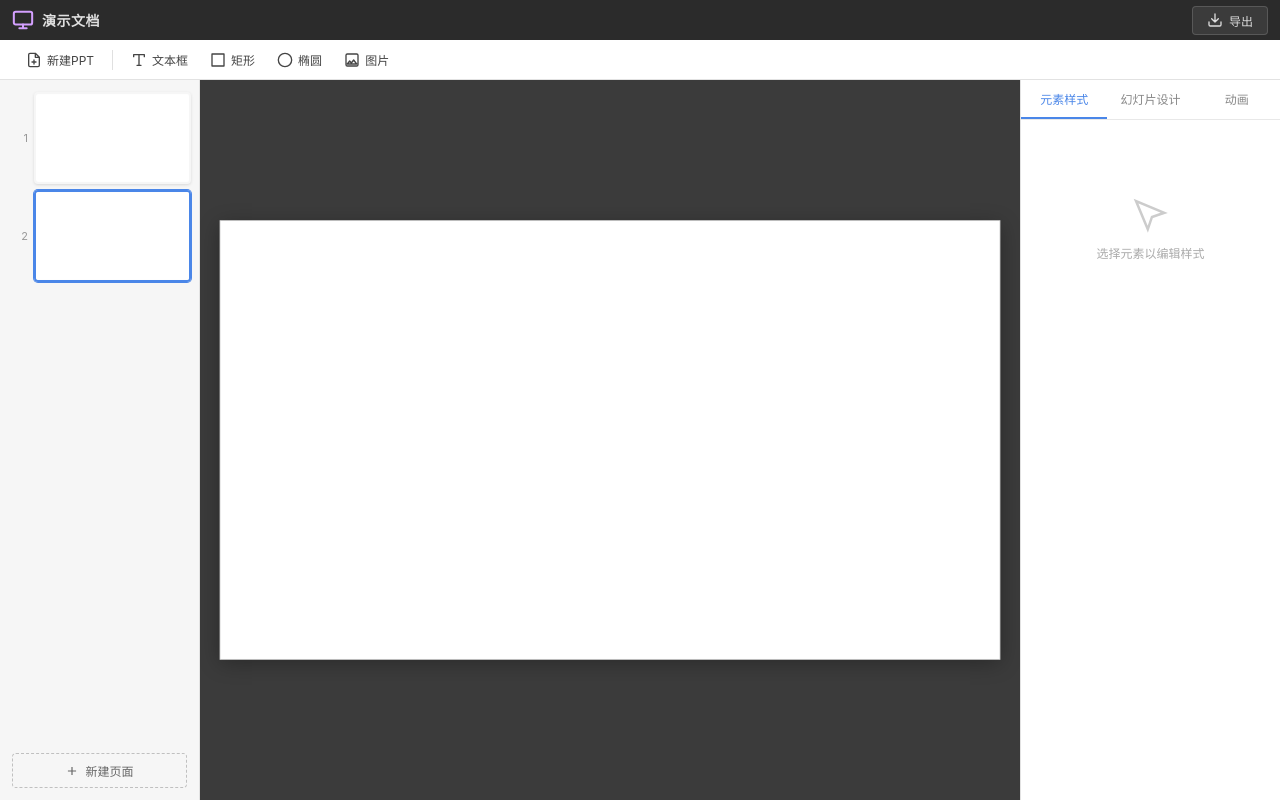
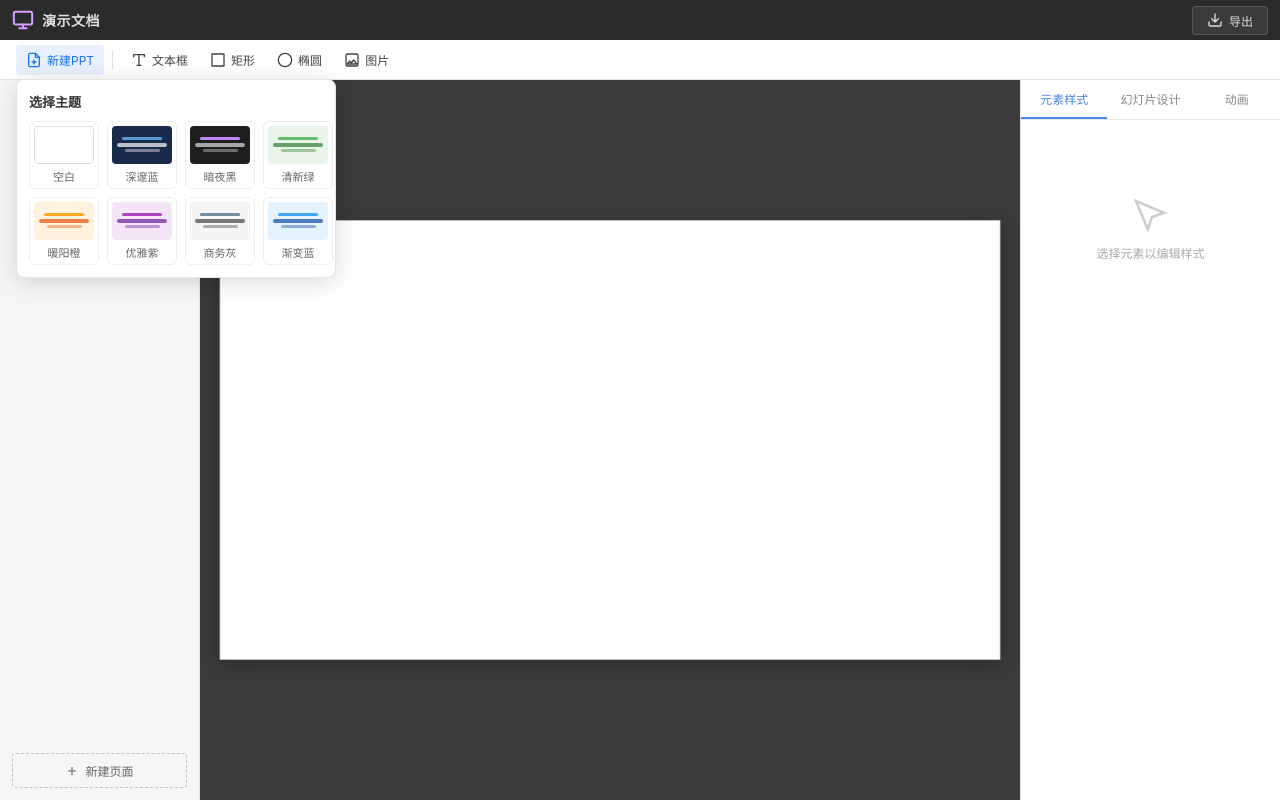
Before and after one commit to Zhaiht/ppt-editor, a React (Vite) app: page / in a window 1280 px wide. Both pictures are taken after a click on the button "新建PPT". Built offline with nearby package versions, Linux system fonts and the light colour scheme.

Commit message:
初始化项目：添加ppt-editor相关文件

```diff
--- a/src/components/EditorToolbar.tsx
+++ b/src/components/EditorToolbar.tsx
@@ -1,26 +1,51 @@
-import React, { useRef } from 'react';
+import React, { useRef, useState } from 'react';
 import { v4 as uuid } from 'uuid';
 import { useEditorStore } from '../store';
-import { Tool } from '../types';
+import { Tool, Slide, SlideElement } from '../types';
+
+const themes: { name: string; background: string; titleColor: string; accent: string }[] = [
+  { name: '空白', background: '#ffffff', titleColor: '#333333', accent: '#4A90D9' },
+  { name: '深邃蓝', background: '#1a2a4a', titleColor: '#ffffff', accent: '#5b9bd5' },
+  { name: '暗夜黑', background: '#1e1e1e', titleColor: '#e0e0e0', accent: '#bb86fc' },
+  { name: '清新绿', background: '#e8f5e9', titleColor: '#2e7d32', accent: '#66bb6a' },
+  { name: '暖阳橙', background: '#fff3e0', titleColor: '#e65100', accent: '#ffa726' },
+  { name: '优雅紫', background: '#f3e5f5', titleColor: '#6a1b9a', accent: '#ab47bc' },
+  { name: '商务灰', background: '#f5f5f5', titleColor: '#424242', accent: '#78909c' },
+  { name: '渐变蓝', background: '#e3f2fd', titleColor: '#0d47a1', accent: '#42a5f5' },
+];
+
+function createThemedSlide(theme: typeof themes[0]): Slide {
+  const elements: SlideElement[] = [];
+  if (theme.name !== '空白') {
+    elements.push({
+      id: uuid(), type: 'text', x: 80, y: 180, width: 800, height: 80,
+      rotation: 0, content: '点击输入标题', fontSize: 36, fontFamily: 'Microsoft YaHei',
+      color: theme.titleColor, bold: true,
+    });
+    elements.push({
+      id: uuid(), type: 'text', x: 80, y: 280, width: 800, height: 50,
+      rotation: 0, content: '点击输入副标题', fontSize: 20, fontFamily: 'Microsoft YaHei',
+      color: theme.titleColor,
+    });
+    elements.push({
+      id: uuid(), type: 'rect', x: 80, y: 270, width: 120, height: 4,
+      rotation: 0, fill: theme.accent, stroke: theme.accent, strokeWidth: 0,
+    });
+  }
+  return { id: uuid(), elements, background: theme.background };
+}
+
 
 const insertTools: { key: Tool; label: string; svgPath: string }[] = [
-  {
-    key: 'text', label: '文本框',
-    svgPath: 'M4 7V4h16v3M9 20h6M12 4v16',
-  },
-  {
-    key: 'rect', label: '矩形',
-    svgPath: 'M3 3h18v18H3z',
-  },
-  {
-    key: 'ellipse', label: '椭圆',
-    svgPath: 'M12 22c5.523 0 10-4.477 10-10S17.523 2 12 2 2 6.477 2 12s4.477 10 10 10z',
-  },
+  { key: 'text', label: '文本框', svgPath: 'M4 7V4h16v3M9 20h6M12 4v16' },
+  { key: 'rect', label: '矩形', svgPath: 'M3 3h18v18H3z' },
+  { key: 'ellipse', label: '椭圆', svgPath: 'M12 22c5.523 0 10-4.477 10-10S17.523 2 12 2 2 6.477 2 12s4.477 10 10 10z' },
 ];
 
 export const EditorToolbar: React.FC = () => {
   const { activeTool, setActiveTool, addElement, deleteElement, selectedElementId, slides, currentSlideIndex, addSlide } = useEditorStore();
   const fileRef = useRef<HTMLInputElement>(null);
+  const [showThemes, setShowThemes] = useState(false);
   const slide = slides[currentSlideIndex];
   const selectedEl = slide.elements.find((e) => e.id === selectedElementId);
 
@@ -43,15 +68,43 @@ export const EditorToolbar: React.FC = () => {
     e.target.value = '';
   };
 
+  const handleThemeSelect = (theme: typeof themes[0]) => {
+    addSlide(createThemedSlide(theme));
+    setShowThemes(false);
+  };
+
   return (
     <div style={s.bar}>
       <div style={s.group}>
-        <ToolBtn
-          label="新建PPT"
-          active={false}
-          onClick={() => addSlide()}
-          svgPath="M14 2H6a2 2 0 00-2 2v16a2 2 0 002 2h12a2 2 0 002-2V8l-6-6zM14 2v6h6M12 18v-6M9 15h6"
-        />
+        <div style={{ position: 'relative' }}>
+          <ToolBtn
+            label="新建PPT"
+            active={showThemes}
+            onClick={() => setShowThemes(!showThemes)}
+            svgPath="M14 2H6a2 2 0 00-2 2v16a2 2 0 002 2h12a2 2 0 002-2V8l-6-6zM14 2v6h6M12 18v-6M9 15h6"
+          />
+          {showThemes && (
+            <div style={s.themePicker} onMouseLeave={() => setShowThemes(false)}>
+              <div style={s.themeTitle}>选择主题</div>
+              <div style={s.themeGrid}>
+                {themes.map((t) => (
+                  <button key={t.name} style={s.themeCard} onClick={() => handleThemeSelect(t)}>
+                    <div style={{ ...s.themePreview, background: t.background, border: t.background === '#ffffff' ? '1px solid #ddd' : 'none' }}>
+                      {t.name !== '空白' && (
+                        <>
+                          <div style={{ width: 40, height: 3, background: t.accent, borderRadius: 2, marginBottom: 3 }} />
+                          <div style={{ width: 50, height: 4, background: t.titleColor, borderRadius: 2, opacity: 0.7 }} />
+                          <div style={{ width: 35, height: 3, background: t.titleColor, borderRadius: 2, opacity: 0.4, marginTop: 2 }} />
+                        </>
+                      )}
+                    </div>
+                    <span style={s.themeName}>{t.name}</span>
+                  </button>
+                ))}
+              </div>
+            </div>
+          )}
+        </div>
         <div style={s.sep} />
         {insertTools.map((t) => (
           <ToolBtn
@@ -94,6 +147,7 @@ export const EditorToolbar: React.FC = () => {
   );
 };
 
+
 function ToolBtn({ label, active, onClick, svgPath, danger }: {
   label: string; active: boolean; onClick: () => void; svgPath: string; danger?: boolean;
 }) {
@@ -121,17 +175,32 @@ function ToolBtn({ label, active, onClick, svgPath, danger }: {
 
 const s: Record<string, React.CSSProperties> = {
   bar: {
-    height: 40,
-    background: '#fff',
-    borderBottom: '1px solid #e2e2e2',
-    display: 'flex',
-    alignItems: 'center',
-    justifyContent: 'space-between',
-    padding: '0 16px',
-    flexShrink: 0,
-    gap: 8,
+    height: 40, background: '#fff', borderBottom: '1px solid #e2e2e2',
+    display: 'flex', alignItems: 'center', justifyContent: 'space-between',
+    padding: '0 16px', flexShrink: 0, gap: 8,
   },
   group: { display: 'flex', alignItems: 'center', gap: 2 },
   sep: { width: 1, height: 20, background: '#e0e0e0', margin: '0 6px' },
   info: { fontSize: 12, color: '#888', marginRight: 4 },
+  themePicker: {
+    position: 'absolute', top: '100%', left: 0, marginTop: 4,
+    background: '#fff', borderRadius: 8, padding: '12px',
+    boxShadow: '0 4px 24px rgba(0,0,0,0.15)', border: '1px solid #e5e5e5',
+    zIndex: 1000, width: 320,
+  },
+  themeTitle: { fontSize: 13, fontWeight: 600, color: '#333', marginBottom: 10 },
+  themeGrid: {
+    display: 'grid', gridTemplateColumns: 'repeat(4, 1fr)', gap: 8,
+  },
+  themeCard: {
+    display: 'flex', flexDirection: 'column' as const, alignItems: 'center', gap: 4,
+    padding: 4, border: '1px solid #eee', borderRadius: 6, background: 'none',
+    cursor: 'pointer', transition: 'all 0.15s',
+  },
+  themePreview: {
+    width: 60, height: 38, borderRadius: 4,
+    display: 'flex', flexDirection: 'column' as const,
+    alignItems: 'center', justifyContent: 'center',
+  },
+  themeName: { fontSize: 11, color: '#666' },
 };
--- a/src/store.ts
+++ b/src/store.ts
@@ -18,7 +18,7 @@ interface EditorState {
   setFileName: (name: string) => void;
   setActiveTool: (tool: Tool) => void;
   setCurrentSlide: (index: number) => void;
-  addSlide: () => void;
+  addSlide: (slide?: Slide) => void;
   deleteSlide: (index: number) => void;
   duplicateSlide: (index: number) => void;
   addElement: (el: SlideElement) => void;
@@ -45,8 +45,8 @@ export const useEditorStore = create<EditorState>((set, get) => ({
   setActiveTool: (tool) => set({ activeTool: tool }),
   setCurrentSlide: (index) => set({ currentSlideIndex: index, selectedElementId: null, editingTextId: null }),
 
-  addSlide: () => set((s) => {
-    const newSlide = createDefaultSlide();
+  addSlide: (slide?) => set((s) => {
+    const newSlide = slide || createDefaultSlide();
     const slides = [...s.slides];
     slides.splice(s.currentSlideIndex + 1, 0, newSlide);
     return { slides, currentSlideIndex: s.currentSlideIndex + 1, selectedElementId: null, editingTextId: null };
```
